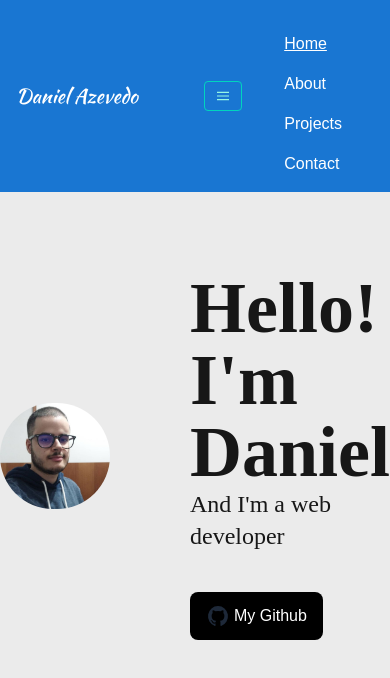
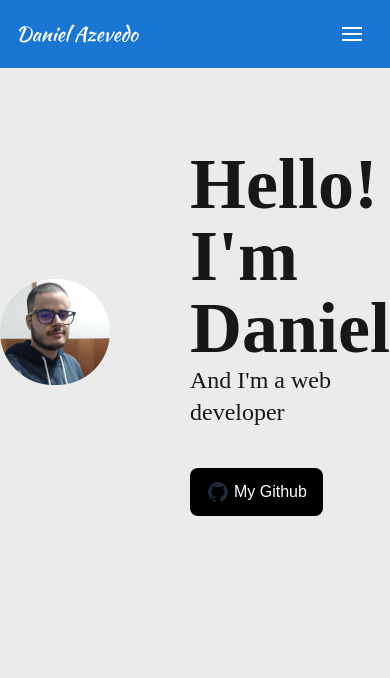
Before and after one commit to daniazevedo43/my-portfolio-website, a Next.js app: page / in a window 390 px wide. Shown: the top 678 px of the page. Built offline with nearby package versions, Linux system fonts and the light colour scheme.

Commit message:
Hamburguer menu

```diff
--- a/src/ui/navbar.tsx
+++ b/src/ui/navbar.tsx
@@ -2,6 +2,7 @@
 import { Kaushan_Script } from 'next/font/google'
 import Link from "next/link";
 import { usePathname } from "next/navigation";
+import { useState } from 'react';
 
 const kaushan = Kaushan_Script({
     weight: '400',
@@ -11,6 +12,12 @@ export default function Navbar() {
 
   const pathname = usePathname();
 
+  const [isOpen, setIsOpen] = useState(false);
+
+  const handleClick = () => {
+    setIsOpen(!isOpen);
+  };
+
   return (
     <div>
         <nav className="flex items-center justify-between flex-wrap bg-[#1976d2] p-4">
@@ -18,11 +25,41 @@ export default function Navbar() {
                 <span className={`${kaushan.className} text-xl`}>Daniel Azevedo</span>
             </Link>
             <div className="block lg:hidden">
-                <button className="flex items-center px-3 py-2 border rounded text-teal-200 border-teal-400 hover:text-white hover:border-white">
-                <svg className="fill-current h-3 w-3" viewBox="0 0 20 20" xmlns="http://www.w3.org/2000/svg"><title>Menu</title><path d="M0 3h20v2H0V3zm0 6h20v2H0V9zm0 6h20v2H0v-2z"/></svg>
+                <button
+                    onClick={handleClick}
+                    className="flex items-center px-3 py-2 rounded text-white border-teal-400 hover:text-white hover:border-white"
+                >
+                    {!isOpen ? (
+                        <svg
+                            className="fill-current h-5 w-5"
+                            viewBox="0 0 20 20"
+                            xmlns="http://www.w3.org/2000/svg"
+                        >
+                            <title>Menu</title>
+                            <path d="M0 3h20v2H0V3zm0 6h20v2H0V9zm0 6h20v2H0v-2z"/>
+                        </svg>
+                    ) :
+                    (
+                        <svg
+                            className="fill-current h-5 w-5"
+                            viewBox="0 0 20 20"
+                        >
+                            <title>Close</title>
+                            <path
+                                fill="currentColor"
+                                d="M18.3 5.71a1 1 0 00-1.42 0L12 10.59 7.12 5.7A1 1 0 105.7 7.12L10.59 12l-4.88 4.88a1 1 0 101.41 1.41L12 13.41l4.88 4.88a1 1 0 001.41-1.41L13.41 12l4.88-4.88a1 1 0 000-1.41z"
+                            />
+                        </svg>
+                    )
+                    }
+
+
                 </button>
             </div>
-            <div>
+            <div className={` ${
+                isOpen ? '' : 'hidden'
+            }   w-full lg:inline-flex lg:flex-grow lg:w-auto`}>
+            <div className='lg:inline-flex lg:flex-row lg:ml-auto lg:w-auto w-full lg:items-center items-start  flex flex-col lg:h-auto'>
                 <Link
                     href="/"
                     className={
@@ -55,6 +92,7 @@ export default function Navbar() {
                     Contact
                 </Link>
             </div>
+          </div>
         </nav>
     </div>
   )
```
